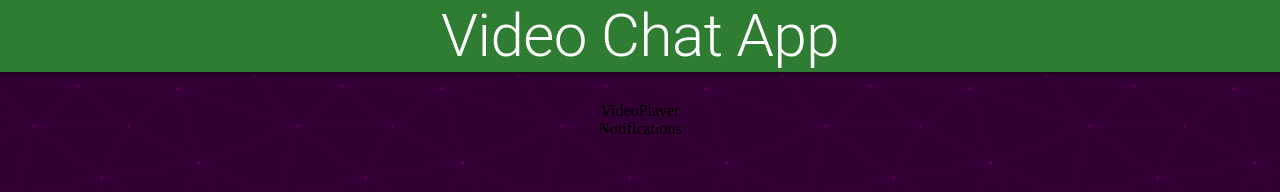
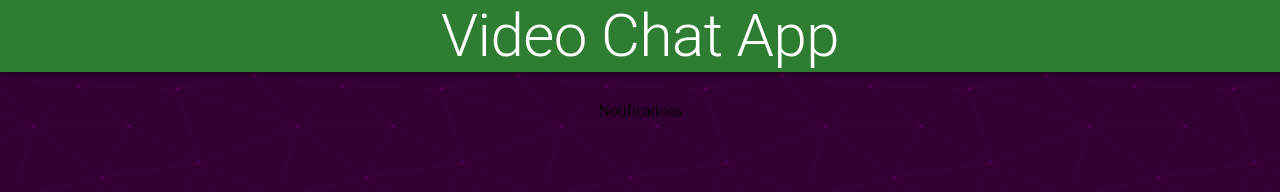
Before and after one commit to islamCodehood/video-chat-app, a React (Create React App) app in the folder client/: page / in a window 1280 px wide. Shown: the top 192 px of the page. Built offline with nearby package versions, Linux system fonts and the light colour scheme; no server answers.

Commit message:
create comp

```diff
--- a/client/src/components/options/options.component.jsx
+++ b/client/src/components/options/options.component.jsx
@@ -1,6 +1,45 @@
-import React from 'react'
+import React, { useContext } from 'react'
+import { Grid, Paper, Container, Typography, TextField, Button } from '@mui/material'
+import { Assignment, Phobe, PhoneDisabled } from '@mui/icons-material'
+import { makeStyles } from '@mui/styles'
+import CopyToClipboard from 'react-copy-to-clipboard'
+import { SocketContext } from '../../context'
+
+const useStyles = makeStyles((theme) => ({
+
+  root: {
+    display: 'flex',
+    flexDirection: 'column',
+  },
+  gridContainer: {
+    width: '100%',
+    [theme.breakpoints.down('xs')]: {
+      flexDirection: 'column',
+    },
+  },
+  container: {
+    width: '600px',
+    margin: '35px 0',
+    padding: 0,
+    [theme.breakpoints.down('xs')]: {
+      width: '80%',
+    },
+  },
+  margin: {
+    marginTop: 20,
+  },
+  padding: {
+    padding: 20,
+  },
+  paper: {
+    padding: '10px 20px',
+    border: '2px solid black',
+  },
+ }));
 
 const Options = ({ children }) => {
+  const { me, callAccepted, callEnded, name, setName, callUser, endCall } = useContext(SocketContext)
+  const classes = useStyles()
   return (
     <div>{children}</div>
   )
--- a/client/src/components/videoplayer/videoPlayer.component.jsx
+++ b/client/src/components/videoplayer/videoPlayer.component.jsx
@@ -1,8 +1,54 @@
-import React from 'react'
+import React, { useContext } from 'react'
+import { Grid, Typography, Paper } from '@mui/material'
+import { makeStyles } from '@mui/styles';
+import { SocketContext } from '../../context';
+
+const useStyles = makeStyles((theme) => ({
+  video: {
+    width: '550px',
+    [theme.breakpoints.down('xs')]: {
+      width: '300px',
+    },
+  },
+  gridContainer: {
+    justifyContent: 'center',
+    [theme.breakpoints.down('xs')]: {
+      flexDirection: 'column',
+    },
+  },
+  paper: {
+    padding: '10px',
+    border: '2px solid black',
+    margin: '10px',
+  },
+}));
 
 const VideoPlayer = () => {
+  const { myVideo, otherUserVideo, name, call, callAccepted, callEnded, stream } = useContext(SocketContext)
+  const classes = useStyles()
   return (
-    <div>VideoPlayer</div>
+    <Grid container className={classes.gridContainer}>
+    {
+      stream && (
+      <Paper className={classes.paper}>
+        <Grid item xs={12} md={6}>
+          <Typography variant="h5" gutterBottom>{name || 'Name'}</Typography>
+          <video autoPlay muted playsInline ref={myVideo} className={classes.video} />
+        </Grid>
+      </Paper>
+      )
+    }
+    {
+      callAccepted && !callEnded && (
+      <Paper className={classes.paper}>
+        <Grid item xs={12} md={6}>
+          <Typography variant="h5" gutterBottom>{call.name || 'Name'}</Typography>
+          <video autoPlay playsInline ref={otherUserVideo} className={classes.video} />
+        </Grid>
+      </Paper>
+      )
+    }
+    </Grid>
   )
 }
 
```
